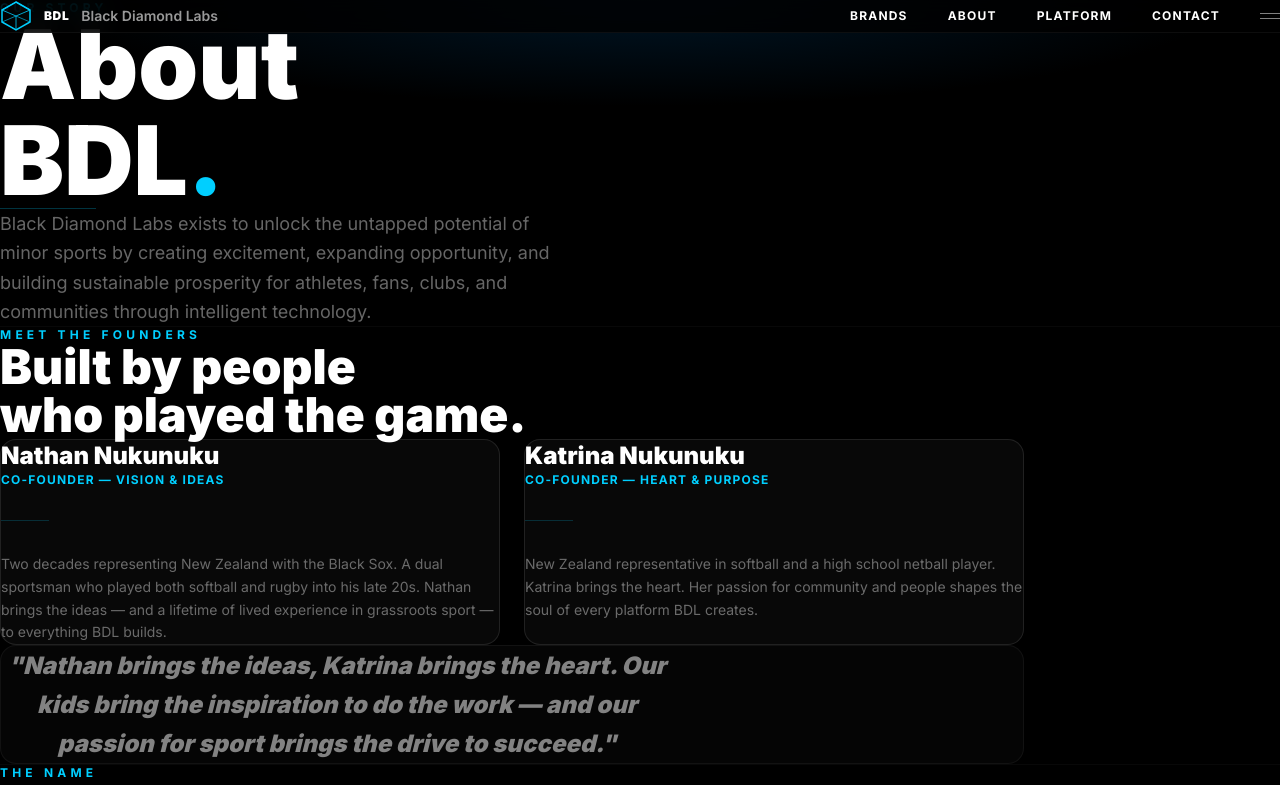
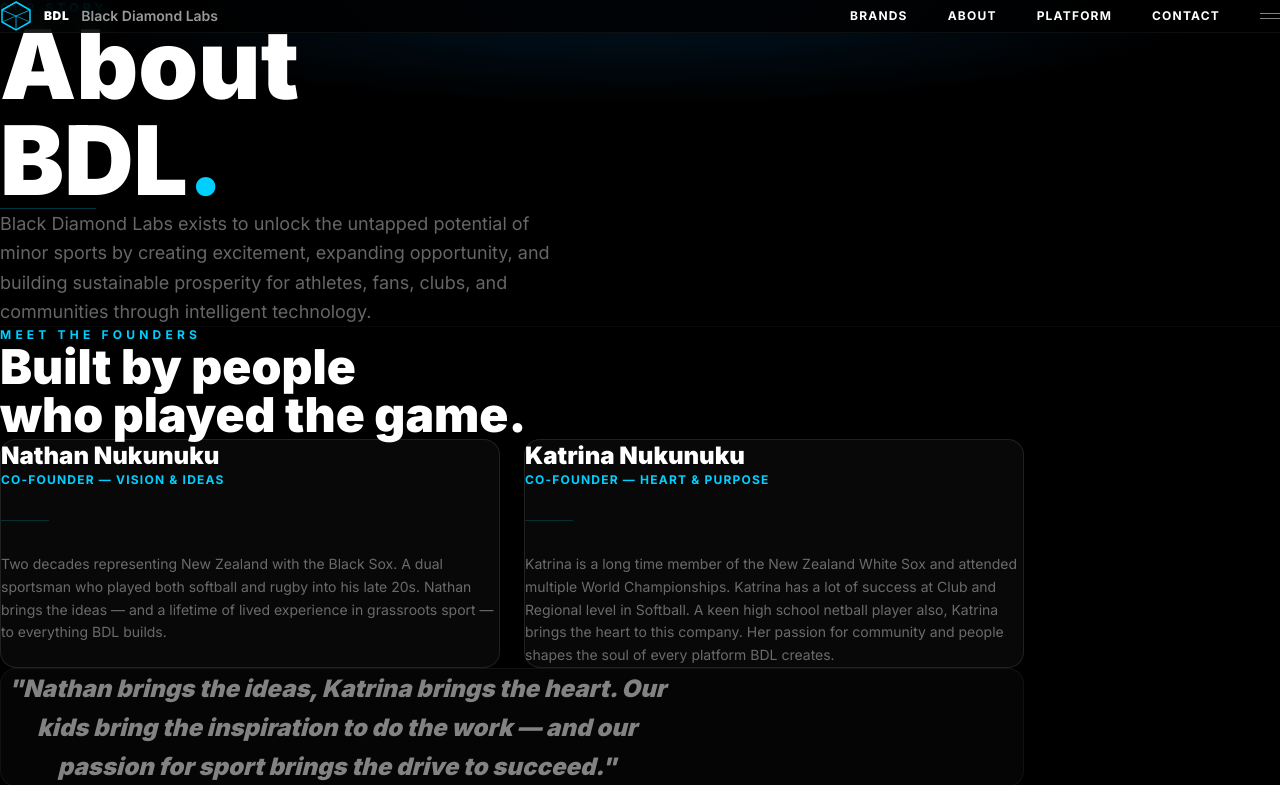
Before and after one commit to N8Nuks/blackdiamondlabs, a Next.js app: page /about in a window 1280 px wide. Shown: the top 785 px of the page. Built offline with nearby package versions, Linux system fonts and the light colour scheme.

Commit message:
update Katrina bio

```diff
--- a/app/about/page.tsx
+++ b/app/about/page.tsx
@@ -48,7 +48,7 @@ export default function About() {
               </div>
               <div className="h-px w-12" style={{ backgroundColor: '#00CFFF30' }} />
               <p className="text-sm text-white/40 leading-relaxed">
-                New Zealand representative in softball and a high school netball player. Katrina brings the heart. Her passion for community and people shapes the soul of every platform BDL creates.
+                Katrina is a long time member of the New Zealand White Sox and attended multiple World Championships. Katrina has a lot of success at Club and Regional level in Softball. A keen high school netball player also, Katrina brings the heart to this company. Her passion for community and people shapes the soul of every platform BDL creates.
               </p>
             </div>
           </div>
```
